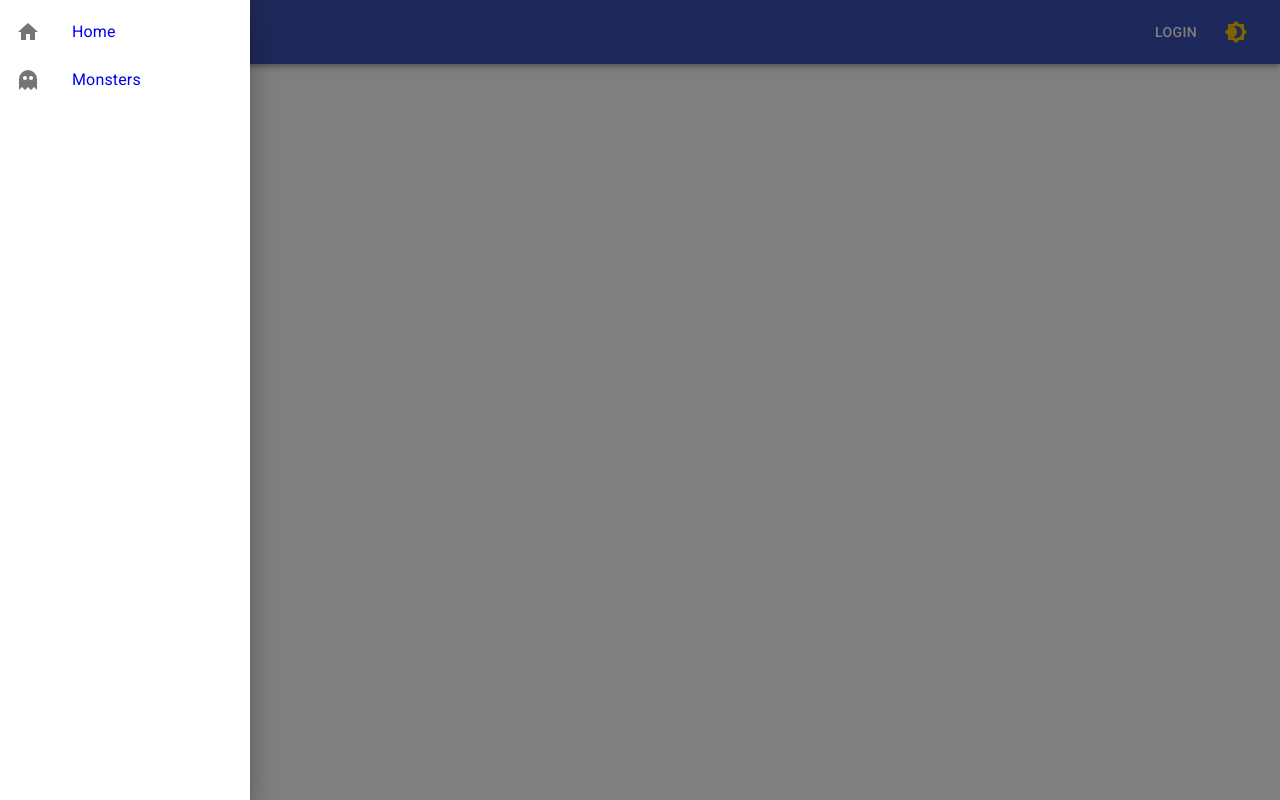
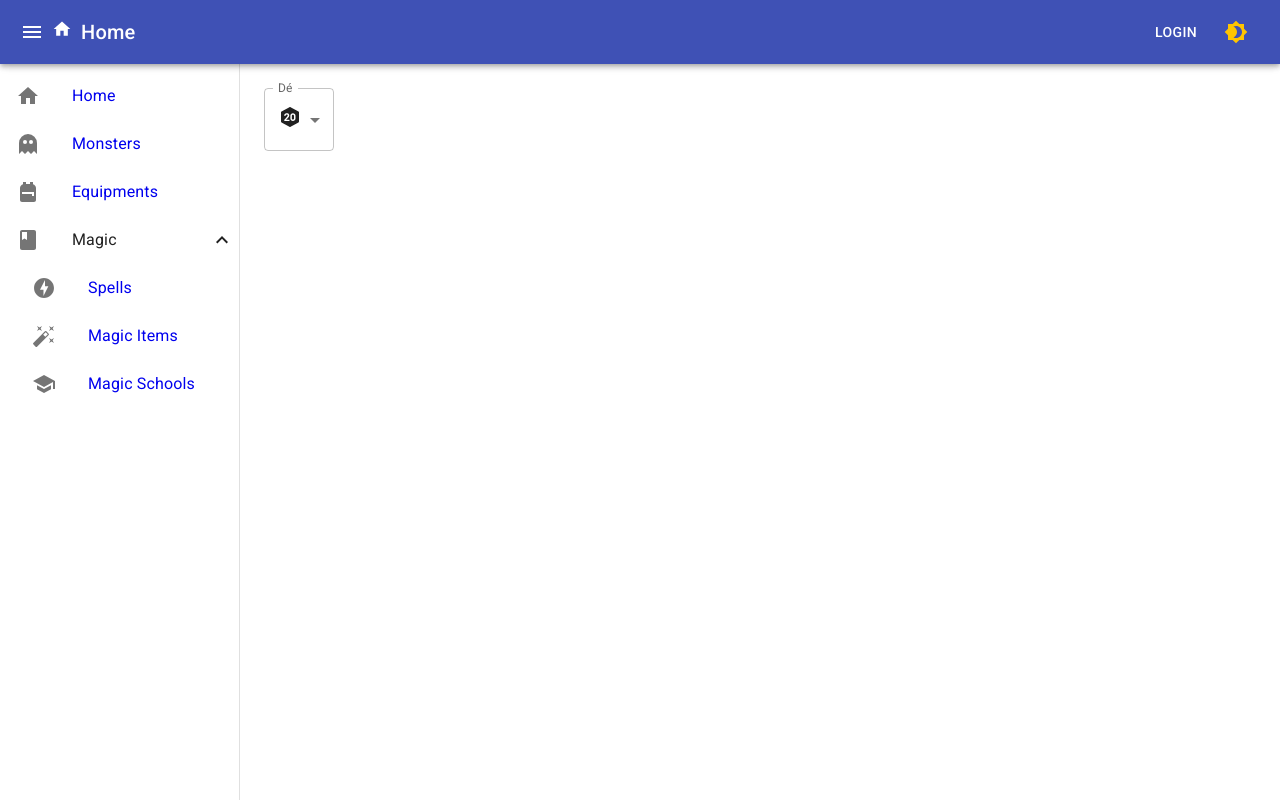
Before and after one commit to Jean-Monsieur/dnd-graphql, a React (Create React App) app: page / in a window 1280 px wide. Both pictures are taken after a click on the button 32 px from the left and 32 px from the top of the page. Built offline with nearby package versions, Linux system fonts and the light colour scheme.

Commit message:
added old component and finished routing

```diff
--- a/src/App.tsx
+++ b/src/App.tsx
@@ -4,9 +4,14 @@ import "@fontsource/roboto/400.css";
 import "@fontsource/roboto/500.css";
 import "@fontsource/roboto/700.css";
 import {
+  Box,
   createTheme,
   CssBaseline,
+  CSSObject,
+  styled,
+  Theme,
   ThemeProvider,
+  Toolbar,
   useMediaQuery,
   useTheme,
 } from "@mui/material";
@@ -17,9 +22,29 @@ import { Appbar } from "./components/navbar";
 
 import Router from "./Router";
 import AppDrawer from "./components/app-drawer/AppDrawer";
-import { useLocation } from "react-router-dom";
+import { drawerWidth } from "./theme/mixins";
 
 const ColorModeContext = React.createContext({ toggleColorMode: () => {} });
+
+const Main = styled("main", { shouldForwardProp: (prop) => prop !== "open" })<{
+  open?: boolean;
+}>(({ theme, open }) => ({
+  height: "100%",
+  flexGrow: 1,
+  padding: theme.spacing(3),
+  transition: theme.transitions.create("margin", {
+    easing: theme.transitions.easing.sharp,
+    duration: theme.transitions.duration.leavingScreen,
+  }),
+  marginLeft: `-${drawerWidth}px`,
+  ...(open && {
+    transition: theme.transitions.create("margin", {
+      easing: theme.transitions.easing.easeOut,
+      duration: theme.transitions.duration.enteringScreen,
+    }),
+    marginLeft: 0,
+  }),
+}));
 
 function App() {
   const theme = useTheme();
@@ -27,25 +52,34 @@ function App() {
 
   const [open, setOpen] = React.useState(false);
 
-  const location = useLocation();
-
   return (
-    <>
+    <Box sx={{ display: "flex" }}>
       <Appbar
         currentMode={theme.palette.mode}
-        title={location.pathname}
         onThemeToggled={colorMode.toggleColorMode}
-        onMenuToggled={() => setOpen(true)}
+        onMenuToggled={() => setOpen(!open)}
       />
       <AppDrawer
+        variant="persistent"
+        sx={{
+          width: drawerWidth,
+          flexShrink: 0,
+          [`& .MuiDrawer-paper`]: {
+            width: drawerWidth,
+            boxSizing: "border-box",
+          },
+        }}
         open={open}
         onToggle={(value) => setOpen(value)}
         onClose={() => setOpen(false)}
       />
-      <div style={{ padding: "1rem", width: "100%" }}>
-        <Router />
-      </div>
-    </>
+      <Main open={open}>
+        <div style={{ width: "100%" }}>
+          <Toolbar />
+          <Router />
+        </div>
+      </Main>
+    </Box>
   );
 }
 export default function ToggleColorMode() {
--- a/src/components/app-drawer/AppDrawer.tsx
+++ b/src/components/app-drawer/AppDrawer.tsx
@@ -1,12 +1,20 @@
+import { StarBorder } from "@mui/icons-material";
 import {
   Box,
+  Collapse,
   Drawer,
   DrawerProps,
   List,
   ListItem,
+  ListItemButton,
   ListItemIcon,
   ListItemText,
+  Toolbar,
 } from "@mui/material";
+import React from "react";
+
+import ExpandLess from "@mui/icons-material/ExpandLess";
+import ExpandMore from "@mui/icons-material/ExpandMore";
 
 import { Link } from "react-router-dom";
 import { RootStruct } from "../../rootStruct";
@@ -33,22 +41,56 @@ const AppDrawer = ({ onToggle, ...props }: AppDrawerProps) => {
     },
   };
 
+  const [open, setOpen] = React.useState(true);
+
+  const handleClick = () => {
+    setOpen(!open);
+  };
+
   return (
     <>
       <Drawer anchor={"left"} {...props}>
-        <Box
-          sx={{ width: 250, height: "100% " }}
-          role="presentation"
-          onClick={() => onToggle(false)}
-          onMouseLeave={() => onToggle(false)}
-        >
+        <Toolbar />
+        <Box sx={{ width: 250, height: "100% " }} role="presentation">
           <List>
-            {RootStruct.map(({ id, name, iconName, path }) => (
-              <ListItem component={Link} to={path} key={id} sx={style}>
-                <ListItemIcon>{getPathIcon(iconName)}</ListItemIcon>
-                <ListItemText color="white" primary={name} />
-              </ListItem>
-            ))}
+            {RootStruct.map(({ id, name, iconName, path, subItems }) => {
+              if (subItems.length > 0) {
+                return (
+                  <>
+                    <ListItemButton key={id} sx={style} onClick={handleClick}>
+                      <ListItemIcon>{getPathIcon(iconName)}</ListItemIcon>
+                      <ListItemText color="white" primary={name} />
+                      {open ? <ExpandLess /> : <ExpandMore />}
+                    </ListItemButton>
+
+                    <Collapse in={open} timeout="auto" unmountOnExit>
+                      <List component="div" disablePadding>
+                        {subItems.map((s) => (
+                          <ListItem
+                            component={Link}
+                            to={s.path}
+                            key={s.id}
+                            sx={{ pl: 4, ...style }}
+                          >
+                            <ListItemIcon>
+                              {getPathIcon(s.iconName)}
+                            </ListItemIcon>
+                            <ListItemText color="white" primary={s.name} />
+                          </ListItem>
+                        ))}
+                      </List>
+                    </Collapse>
+                  </>
+                );
+              } else {
+                return (
+                  <ListItem component={Link} to={path} key={id} sx={style}>
+                    <ListItemIcon>{getPathIcon(iconName)}</ListItemIcon>
+                    <ListItemText color="white" primary={name} />
+                  </ListItem>
+                );
+              }
+            })}
           </List>
         </Box>
       </Drawer>
--- a/src/components/navbar/Appbar.tsx
+++ b/src/components/navbar/Appbar.tsx
@@ -4,13 +4,14 @@ import "@fontsource/roboto/400.css";
 import "@fontsource/roboto/500.css";
 import "@fontsource/roboto/700.css";
 import HomeIcon from "@mui/icons-material/Home";
+import MuiAppBar, { AppBarProps as MuiAppBarProps } from "@mui/material/AppBar";
 
 import {
-  AppBar,
   Breadcrumbs,
   Button,
   IconButton,
   PaletteMode,
+  styled,
   Toolbar,
 } from "@mui/material";
 import MenuIcon from "@mui/icons-material/Menu";
@@ -21,17 +22,20 @@ import { Link as RouterLink, useLocation } from "react-router-dom";
 import Link, { LinkProps } from "@mui/material/Link";
 import { PATHS } from "../../rootStruct";
 import { getPathIcon } from "../../theme/getPathIcon";
+import { drawerWidth } from "../../theme/mixins";
 
 type AppbarProps = {
   currentMode: PaletteMode;
-  title: string;
   onMenuToggled: () => void;
   onThemeToggled: () => void;
 };
 
+interface AppBarProps extends MuiAppBarProps {
+  open?: boolean;
+}
+
 const Appbar = ({
   currentMode,
-  title,
   onThemeToggled,
   onMenuToggled,
 }: AppbarProps) => {
@@ -51,8 +55,29 @@ const Appbar = ({
     [PATHS.MONSTERS]: "Monsters",
   };
 
+  const AppBar = styled(MuiAppBar, {
+    shouldForwardProp: (prop) => prop !== "open",
+  })<AppBarProps>(({ theme, open }) => ({
+    zIndex: theme.zIndex.drawer + 1,
+    transition: theme.transitions.create(["width", "margin"], {
+      easing: theme.transitions.easing.sharp,
+      duration: theme.transitions.duration.leavingScreen,
+    }),
+    ...(open && {
+      marginLeft: drawerWidth,
+      width: `calc(100% - ${drawerWidth}px)`,
+      transition: theme.transitions.create(["width", "margin"], {
+        easing: theme.transitions.easing.sharp,
+        duration: theme.transitions.duration.enteringScreen,
+      }),
+    }),
+  }));
+
   return (
-    <AppBar position="static">
+    <AppBar
+      position="fixed"
+      sx={{ zIndex: (theme) => theme.zIndex.drawer + 1 }}
+    >
       <Toolbar>
         <IconButton
           color="inherit"
--- a/src/rootStruct.tsx
+++ b/src/rootStruct.tsx
@@ -1,11 +1,21 @@
 export enum PathIcons {
   HOME = "/home",
   MONSTERS = "/monsters",
+  EQUIPMENT = "/equipment",
+  MAGIC = "/magic",
+  SPELLS = "/spells",
+  MAGIC_ITEMS = "/magic-item",
+  MAGIC_SCHOOL = "/magic-schools",
 }
 
 export enum PATHS {
   HOME = "/home",
   MONSTERS = "/monsters",
+  EQUIPMENT = "/equipment",
+  MAGIC = "/magic",
+  SPELLS = "/spells",
+  MAGIC_ITEMS = "/magic-item",
+  MAGIC_SCHOOL = "/magic-schools",
 }
 
 type RootItem = {
@@ -13,6 +23,7 @@ type RootItem = {
   name: string;
   path: PATHS;
   iconName: PathIcons;
+  subItems: Omit<RootItem, "subItems">[];
 };
 
 export const RootStruct: RootItem[] = [
@@ -21,11 +32,46 @@ export const RootStruct: RootItem[] = [
     name: "Home",
     path: PATHS.HOME,
     iconName: PathIcons.HOME,
+    subItems: [],
   },
   {
     id: "monsters",
     name: "Monsters",
     path: PATHS.MONSTERS,
     iconName: PathIcons.MONSTERS,
+    subItems: [],
+  },
+  {
+    id: "equipments",
+    name: "Equipments",
+    path: PATHS.EQUIPMENT,
+    iconName: PathIcons.EQUIPMENT,
+    subItems: [],
+  },
+  {
+    id: "magic",
+    name: "Magic",
+    path: PATHS.MAGIC,
+    iconName: PathIcons.MAGIC,
+    subItems: [
+      {
+        id: "spells",
+        name: "Spells",
+        path: PATHS.SPELLS,
+        iconName: PathIcons.SPELLS,
+      },
+      {
+        id: "magicItems",
+        name: "Magic Items",
+        path: PATHS.MAGIC_ITEMS,
+        iconName: PathIcons.MAGIC_ITEMS,
+      },
+      {
+        id: "magicschools",
+        name: "Magic Schools",
+        path: PATHS.MAGIC_SCHOOL,
+        iconName: PathIcons.MAGIC_SCHOOL,
+      },
+    ],
   },
 ];
--- a/src/theme/getPathIcon.tsx
+++ b/src/theme/getPathIcon.tsx
@@ -3,6 +3,11 @@ import { PathIcons } from "../rootStruct";
 import HomeIcon from "@mui/icons-material/Home";
 import Icon from "@mdi/react";
 import PendingIcon from "@mui/icons-material/Pending";
+import BookIcon from "@mui/icons-material/Book";
+import BackpackIcon from "@mui/icons-material/Backpack";
+import AutoFixHighIcon from "@mui/icons-material/AutoFixHigh";
+import OfflineBoltIcon from "@mui/icons-material/OfflineBolt";
+import SchoolIcon from "@mui/icons-material/School";
 
 export const getPathIcon = (icon: PathIcons | string) => {
   switch (icon) {
@@ -10,6 +15,16 @@ export const getPathIcon = (icon: PathIcons | string) => {
       return <HomeIcon />;
     case PathIcons.MONSTERS:
       return <Icon path={mdiGhost} size={1} horizontal vertical rotate={180} />;
+    case PathIcons.EQUIPMENT:
+      return <BackpackIcon />;
+    case PathIcons.MAGIC:
+      return <BookIcon></BookIcon>;
+    case PathIcons.MAGIC_ITEMS:
+      return <AutoFixHighIcon />;
+    case PathIcons.SPELLS:
+      return <OfflineBoltIcon />;
+    case PathIcons.MAGIC_SCHOOL:
+      return <SchoolIcon />;
     default:
       return <PendingIcon />;
   }
--- /dev/null
+++ b/src/theme/mixins.ts
@@ -0,0 +1,24 @@
+// import { CSSObject, Theme } from "@mui/material";
+
+export const drawerWidth = 240;
+
+// export const openedMixin = (theme: Theme): CSSObject => ({
+//   width: drawerWidth,
+//   transition: theme.transitions.create("width", {
+//     easing: theme.transitions.easing.sharp,
+//     duration: theme.transitions.duration.enteringScreen,
+//   }),
+//   overflowX: "hidden",
+// });
+
+// export const closedMixin = (theme: Theme): CSSObject => ({
+//   transition: theme.transitions.create("width", {
+//     easing: theme.transitions.easing.sharp,
+//     duration: theme.transitions.duration.leavingScreen,
+//   }),
+//   overflowX: "hidden",
+//   width: `calc(${theme.spacing(7)} + 1px)`,
+//   [theme.breakpoints.up("sm")]: {
+//     width: `calc(${theme.spacing(8)} + 1px)`,
+//   },
+// });
```
